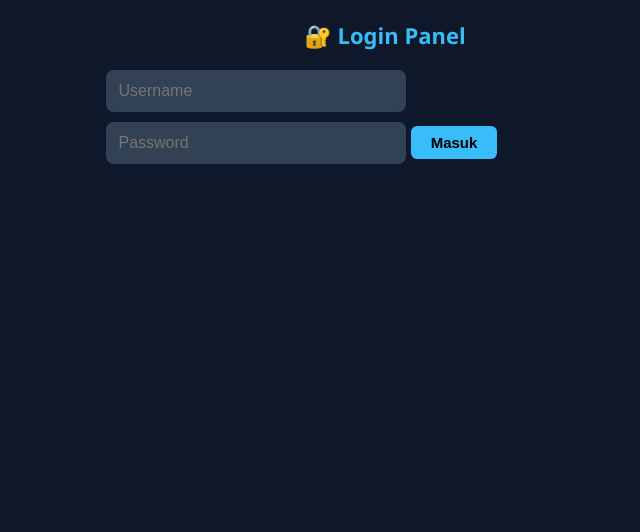
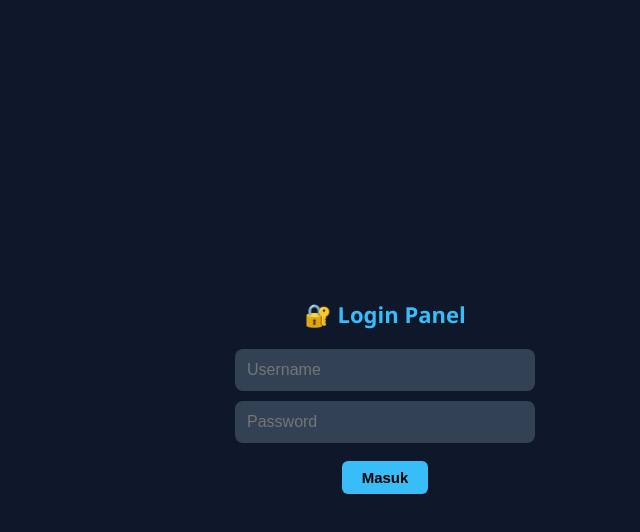
Before and after one commit to faanzylosttt/tessss, a plain HTML site: page index.html in a window 1280 px wide. Shown: the whole page, without its empty margins (255-895 px from the left). Drawn offline with Linux system fonts and the light colour scheme.

Commit message:
Update index.html

```diff
--- a/index.html
+++ b/index.html
@@ -149,6 +149,28 @@
       to { transform: rotate(360deg); }
     }
 
+    #login-screen {
+      position: fixed;
+      inset: 0;
+      background: #0f172a;
+      display: flex;
+      flex-direction: column;
+      align-items: center;
+      justify-content: center;
+      z-index: 99;
+    }
+
+    #login-screen input {
+      max-width: 300px;
+      margin-bottom: 10px;
+    }
+
+    .login-btn-wrap {
+      margin-top: 8px;
+      display: flex;
+      justify-content: center;
+    }
+
     #login-screen button {
       padding: 8px 20px;
       font-size: 15px;
@@ -162,13 +184,14 @@
       width: auto;
     }
 
-    #login-screen input {
-      max-width: 300px;
-      margin-bottom: 10px;
+    #login-screen button:hover {
+      background: var(--bg-btn-hover);
     }
 
-    #login-screen button {
-      max-width: 300px;
+    #login-status {
+      color: #f87171;
+      margin-top: 8px;
+      font-size: 13px;
     }
   </style>
 </head>
@@ -177,7 +200,9 @@
     <h2>🔐 Login Panel</h2>
     <input type="text" id="user" placeholder="Username">
     <input type="password" id="pass" placeholder="Password">
+    <div class="login-btn-wrap">
       <button onclick="doLogin()">Masuk</button>
+    </div>
     <pre id="login-status"></pre>
   </div>
 
```
Lines whose indentation alone changed are shown as unchanged.
